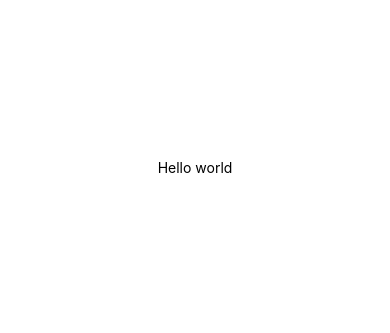
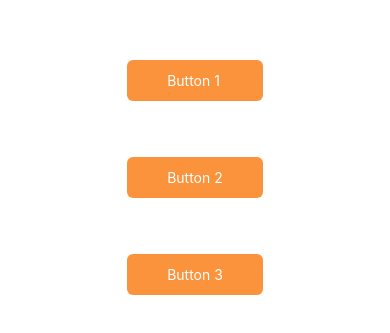
Before and after one commit to Yvad60/react-native-playground, a React Native app: screen / in a window 390 px wide. Shown: the part 255-588 px from the top of the page. Built offline with nearby package versions, Linux system fonts and the light colour scheme.

Commit message:
feat: add custom component

```diff
--- a/App.tsx
+++ b/App.tsx
@@ -1,12 +1,16 @@
 import { StatusBar } from "expo-status-bar";
-import { Alert, View } from "react-native";
+import { View } from "react-native";
 import Button from "./components/Button";
 
 const App = () => {
   return (
     <View className="flex-1 items-center justify-center">
       <StatusBar style="auto" />
-      <Button onPress={() => Alert.alert("Hello words")}>Hello world</Button>
+      <View className="flex gap-9">
+        <Button>Button 1</Button>
+        <Button>Button 2</Button>
+        <Button>Button 3</Button>
+      </View>
     </View>
   );
 };
--- a/components/Button.tsx
+++ b/components/Button.tsx
@@ -1,12 +1,15 @@
 import { FC, PropsWithChildren } from "react";
-import { Pressable, Text } from "react-native";
+import { Alert, Pressable, Text } from "react-native";
 
 interface ButtonProps {
   onPress?: () => void;
 }
 const Button: FC<PropsWithChildren<ButtonProps>> = ({ children, onPress }) => {
   return (
-    <Pressable className="px-5 py-3 bg-orange-500 rounded-md" onPress={onPress}>
+    <Pressable
+      className="px-10 py-3 bg-orange-400 rounded-md mt-5"
+      onPress={() => Alert.alert(`${children} pressed`)}
+    >
       <Text className="text-white">{children}</Text>
     </Pressable>
   );
--- a/tailwind.config.js
+++ b/tailwind.config.js
@@ -1,6 +1,6 @@
 /** @type {import('tailwindcss').Config} */
 module.exports = {
-  content: ["./App.{js,jsx,ts,tsx}"],
+  content: ["./**/*.{js,jsx,ts,tsx}"],
   theme: {
     extend: {},
   },
```
